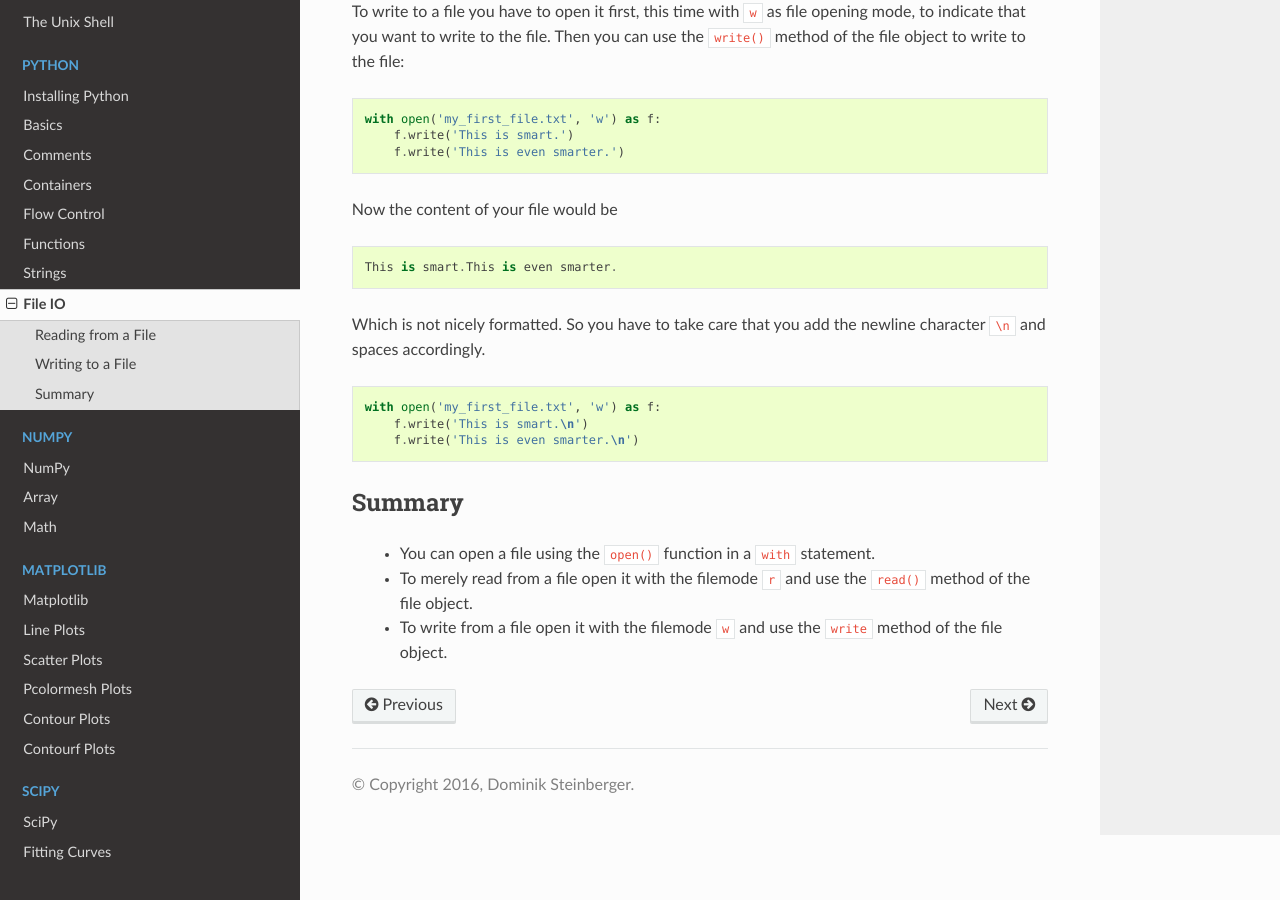
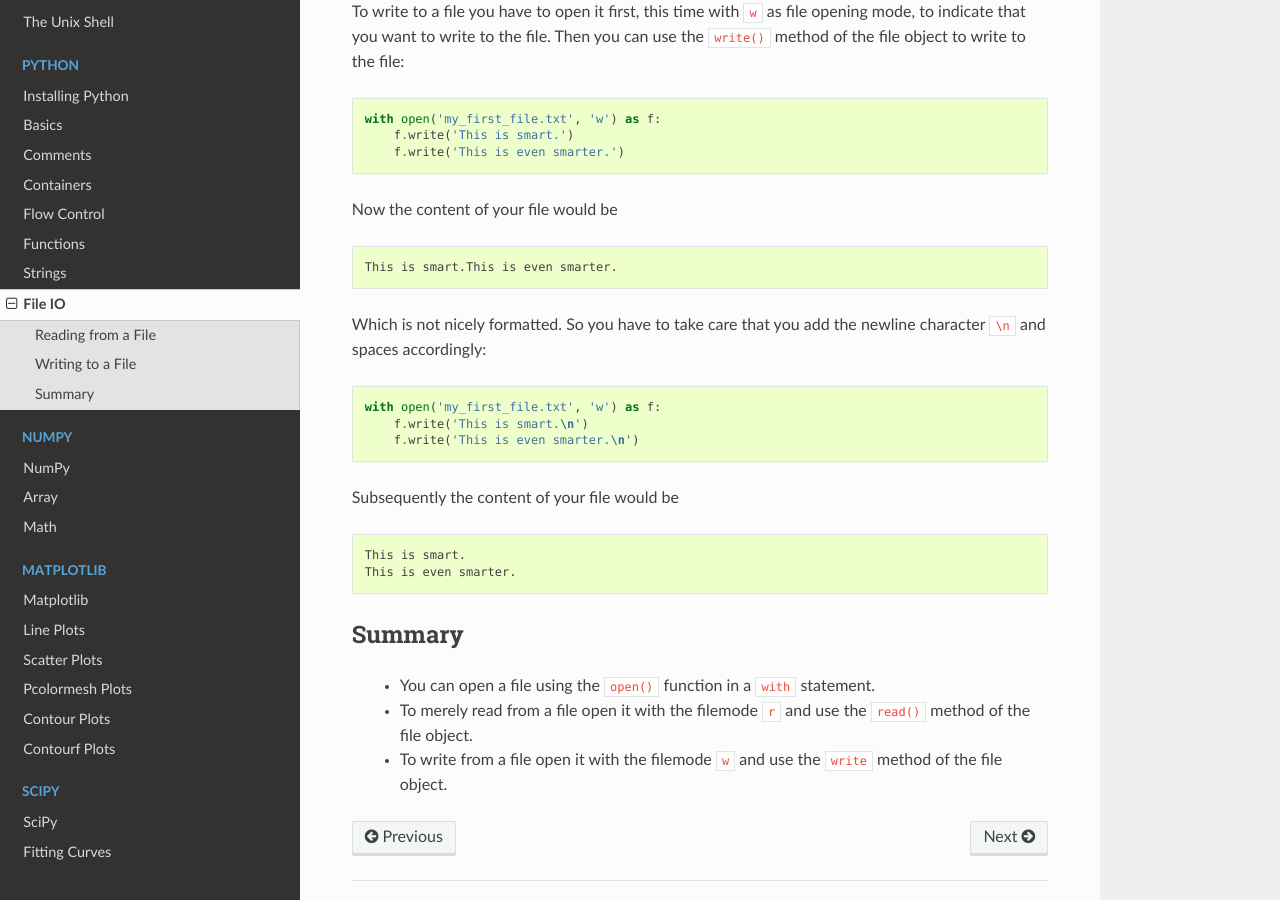
Before and after one commit to GauZen/python101, a Sphinx documentation site: the page built from docs/python/file_io.rst, in a window 1280 px wide and 900 px high, scrolled down 1724 px. Built offline with Sphinx 7.4.7 and the Read the Docs theme 2.0.0, drawn with Linux system fonts in a browser that asks for light colours.

Commit message:
Make the difference between the two examples clearer.

```diff
--- a/docs/python/file_io.rst
+++ b/docs/python/file_io.rst
@@ -121,18 +121,28 @@ use the ``write()`` method of the file object to write to the file:
         f.write('This is smart.')
         f.write('This is even smarter.')
 
-Now the content of your file would be ::
+Now the content of your file would be
+
+.. code-block:: text
 
     This is smart.This is even smarter.
 
 Which is not nicely formatted. So you have to take care that you add the
-newline character ``\n`` and spaces accordingly.
+newline character ``\n`` and spaces accordingly:
 
 .. code-block:: python
 
     with open('my_first_file.txt', 'w') as f:
         f.write('This is smart.\n')
         f.write('This is even smarter.\n')
+
+
+Subsequently the content of your file would be
+
+.. code-block:: text
+
+    This is smart.
+    This is even smarter.
 
 
 Summary
```
